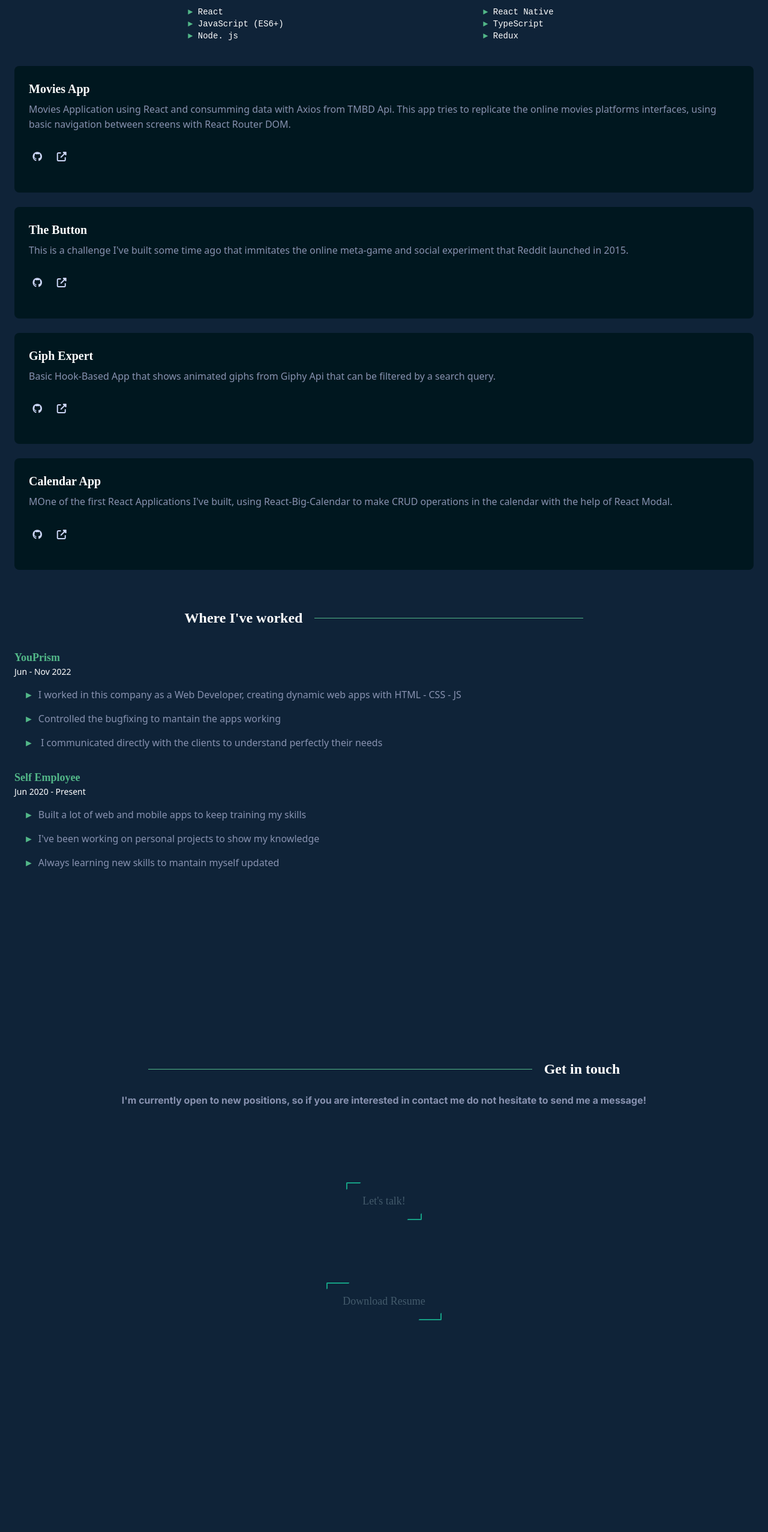
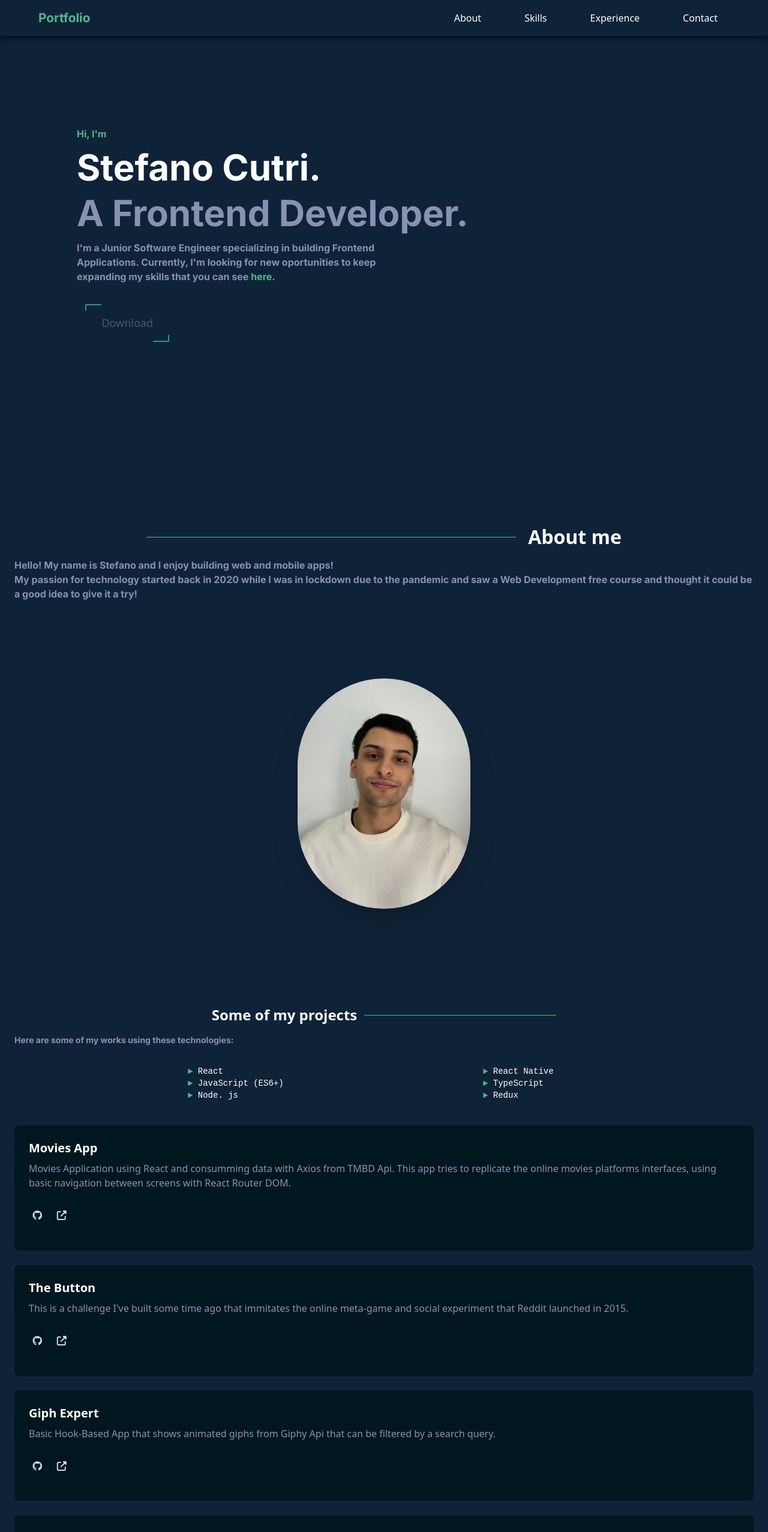
Before and after one commit to StefanoCutri/portfolio, a React (Create React App) app: page / in a window 1280 px wide. Shown: the top 2554 px of the page at 60% size. Built offline with nearby package versions, Linux system fonts and the light colour scheme.

Commit message:
Minor style changes

```diff
--- a/src/components/Contact.js
+++ b/src/components/Contact.js
@@ -3,8 +3,8 @@ import "../styles/contact.css";
 
 export const Contact = () => {
   return (
-    <div className="info-container">
-      <div className="flex flex-row items-center justify-center mb-3">
+    <div className="info-container" id="contact">
+      <div className="flex flex-row items-center justify-center mb-3 mt-[12%]">
         <div
           className="bg-[#52b788] h-1 mr-5"
           style={{
@@ -20,9 +20,10 @@ export const Contact = () => {
           contact me do not hesitate to send me a message!
         </p>
       </div>
-      <div className="flex flex-col h-[50%] mt-10 items-center justify-evenly">
-        <button className="button type3">Let's talk!</button>
-        <button className="button type3">Download Resume</button>
+    <div className="flex flex-col h-[40%] items-center justify-evenly">
+    <a href="mailto:stefanocutristecco@gmail.com">
+            <button className="button type3">Let's talk!</button>
+          </a>
       </div>
     </div>
   );
--- a/src/components/Experience.js
+++ b/src/components/Experience.js
@@ -4,7 +4,7 @@ import { WorkCard } from "./WorkCard";
 
 export const Experience = () => {
   return (
-    <div className="info-container py-5" id="experience">
+    <div className="info-container py-5 mt-[10%]" id="experience">
       <div className="flex flex-row items-center justify-center mb-3">
       <h2 className="font-bold text-2xl">Where I've worked</h2>
         <div
--- a/src/components/Header.js
+++ b/src/components/Header.js
@@ -47,7 +47,7 @@ export const Header = () => {
               <a className="navbar-link" href="/#experience">Experience</a>
             </li>
             <li className="animate__slideInLeft">
-              <a className="navbar-link" href="/contact">Contact</a>
+              <a className="navbar-link" href="/#contact">Contact</a>
             </li>
           </ul>
         </div>
--- a/src/components/Info.js
+++ b/src/components/Info.js
@@ -1,21 +1,22 @@
 import React from "react";
+import CV from "../assets/StefanoCutriRESUME.pdf";
 import "../styles/info.css";
 
 export const Info = () => {
   return (
-    <div className="flex flex-1 flex-col items-start info-container" id="#home">
-      <div className="flex flex-col justify-start items-start ml-[10%] mt-[20%]">
-        <h1>Hi, my name is</h1>
+    <div className="flex flex-1 flex-col info-container" id="#home">
+      <div className="flex flex-col justify-start items-start ml-[10%] mt-[12%]">
+        <h1>Hi, I'm</h1>
         <h1 className="text-white text-6xl py-3">Stefano Cutri.</h1>
         <h1 className="text-[#8892b0] text-6xl">A Frontend Developer.</h1>
         <p className="w-[50%] text-[#8892b0]  mt-3">
           I'm a Junior Software Engineer specializing in building Frontend
           Applications. Currently, I'm looking for new oportunities to keep
-          training my skills that you can see{" "}
+          expanding my skills that you can see{" "}
           <a
-          style={{
-            position: "revert"
-          }}
+            style={{
+              position: "revert",
+            }}
             className="p-0 blank-link text-[#52b788]"
             href="https://github.com/stefanocutri"
             target="_blank"
@@ -24,6 +25,11 @@ export const Info = () => {
             here.
           </a>
         </p>
+        <div className="flex flex-row justify-start mt-3">
+          <a href={CV} download="Stefano Cutri RESUME.pdf">
+            <button className="button type3">Download</button>
+          </a>
+        </div>
       </div>
     </div>
   );
--- a/src/components/WorkCard.js
+++ b/src/components/WorkCard.js
@@ -11,7 +11,7 @@ export const WorkCard = ({ role, description, workTime, company }) => {
       <ul className="ml-2">
         {
           description.map((item) => (
-            <li className="text-[#8892b0] font-extralight font-sans work-item my-3">{item}</li>
+            <li key={item} className="text-[#8892b0] font-extralight font-sans work-item my-3">{item}</li>
           ))
         }
       </ul>
--- a/src/styles/contact.css
+++ b/src/styles/contact.css
@@ -29,32 +29,9 @@
   box-sizing: border-box;
 }
 
-body {
-  margin: 0;
-  padding: 0;
-  width: 100%;
-  height: 100vh;
-  display: flex;
-  justify-content: center;
-  align-items: center;
-  flex-direction: column;
-  font-family: Raleway;
-  background-color: #16a085;
-}
-
-.copyright {
-  position: absolute;
-  bottom: 0;
-}
-.copyright a {
-  text-decoration: none;
-  color: #16a085;
-}
-.copyright a:hover {
-  text-decoration: underline;
-}
 
 .button {
+  z-index: 1;
   position: relative;
   padding: 1em 1.5em;
   border: none;
--- a/src/styles/header.css
+++ b/src/styles/header.css
@@ -136,6 +136,7 @@ nav {
     display: none;
   }
   .navigation-menu.expanded ul {
+    z-index: 2;
     display: flex;
     justify-content: space-evenly;
     align-items: center;
```
Also changed, not shown: 1 other file (tests, documents, lock files or other folders).
